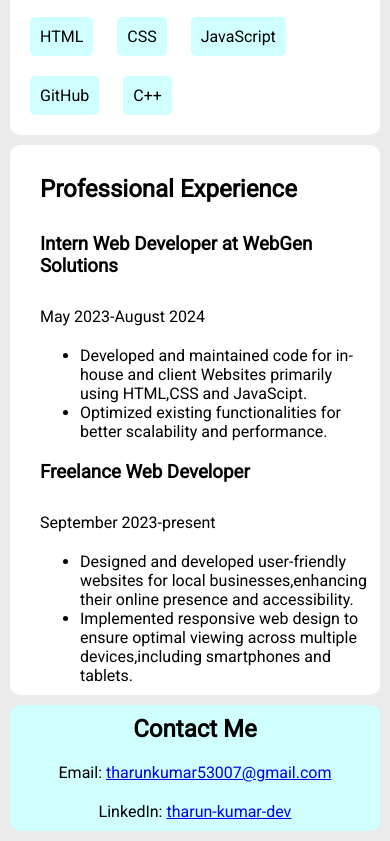
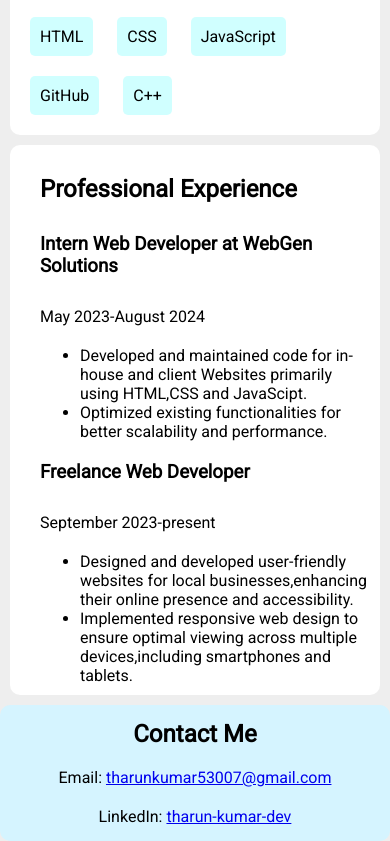
Before and after one commit to tharunkumar53007/personal-bio, a plain HTML site: page index.html in a window 390 px wide. Shown: the part 501-1342 px from the top of the page. Drawn offline with Linux system fonts and the light colour scheme.

Commit message:
footer full

```diff
--- a/style.css
+++ b/style.css
@@ -5,7 +5,7 @@
 }
 
 body{
-    background-color: rgb(235, 235, 235);
+    background-color: rgb(238, 238, 238);
 
     font-family: "Roboto", sans-serif;
     width:100%
@@ -14,7 +14,7 @@ body{
 
 #head{
    text-align: center;
-   background-color: rgba(208, 255, 255, 0.986);
+   background-color:rgb(213, 244, 255);
     min-height: 30%;
 
 
@@ -90,9 +90,9 @@ body{
 }
 
 #foot{
-    margin: 10px;
-    padding: 10px;
-     background-color: rgba(208, 255, 255, 0.986);
+
+    padding: 15px;
+     background-color: rgb(213, 244, 255);
      text-align: center;
      border-radius: 10px;
 
@@ -105,6 +105,7 @@ body{
 @media screen and (max-width:600px)
 {
     #head,#main,#foot{
-
+        height: auto;
+        width: auto;
     }
 }
```
